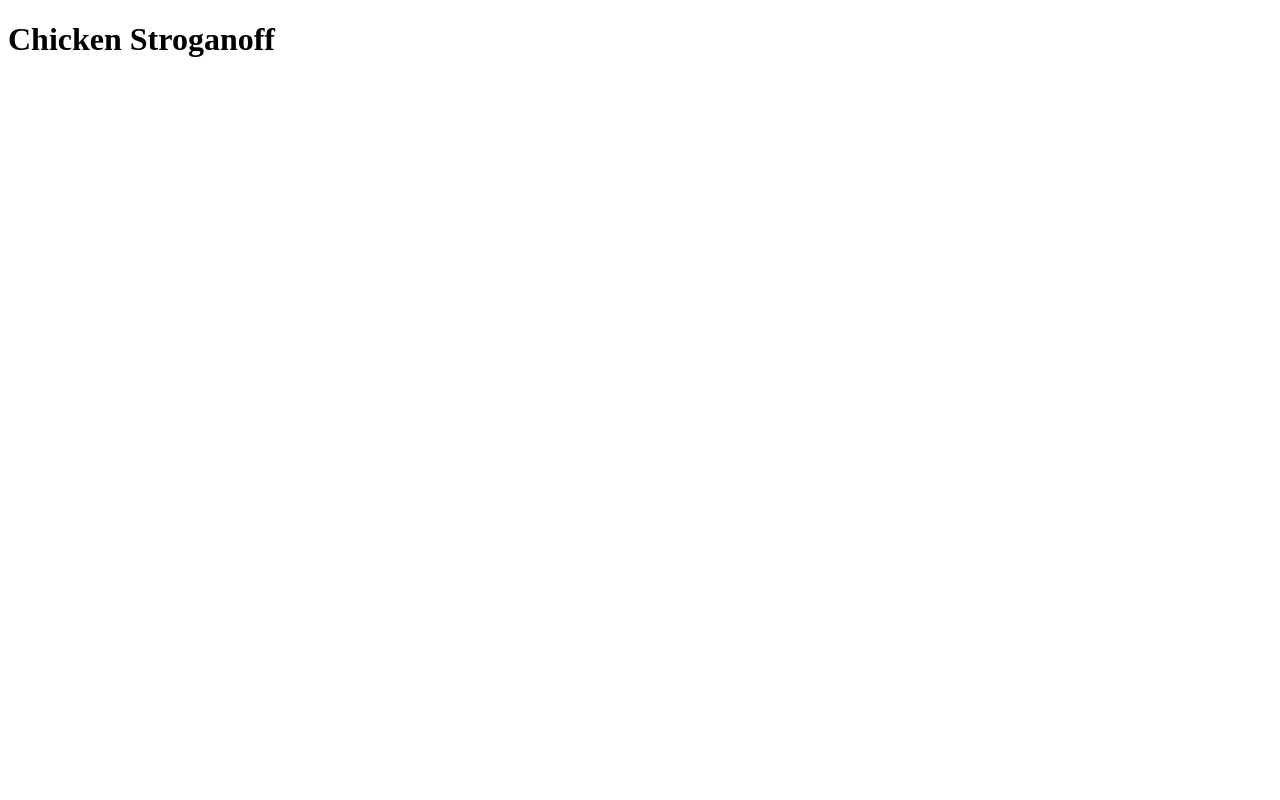
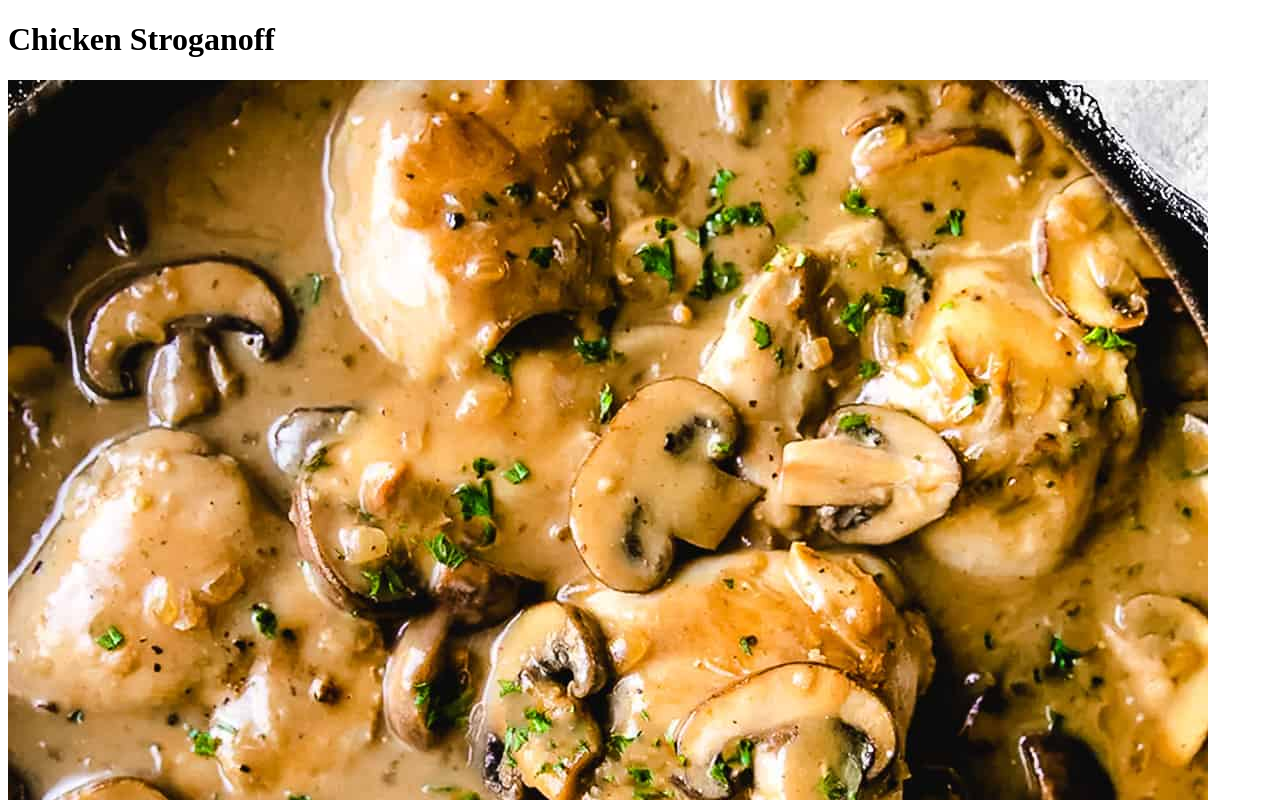
Before and after one commit to diegovieiraf/odin-recipes, a plain HTML site: page recipes/stroganoff.html in a window 1280 px wide. Shown: the top 800 px of the page. Drawn offline with Linux system fonts and the light colour scheme.

Commit message:
Add a chicken stroganoff image on the recipe page

```diff
--- a/recipes/stroganoff.html
+++ b/recipes/stroganoff.html
@@ -6,5 +6,7 @@
 </head>
 <body>
     <h1>Chicken Stroganoff</h1>
+
+    <img src="../images/Chicken-Stroganoff-recipe.jpg" alt="A pot of chicken stroganoff">
 </body>
 </html>
```
Also changed, not shown: index.html (+1 -1 lines), images/Chicken-Stroganoff-recipe.jpg (added).
